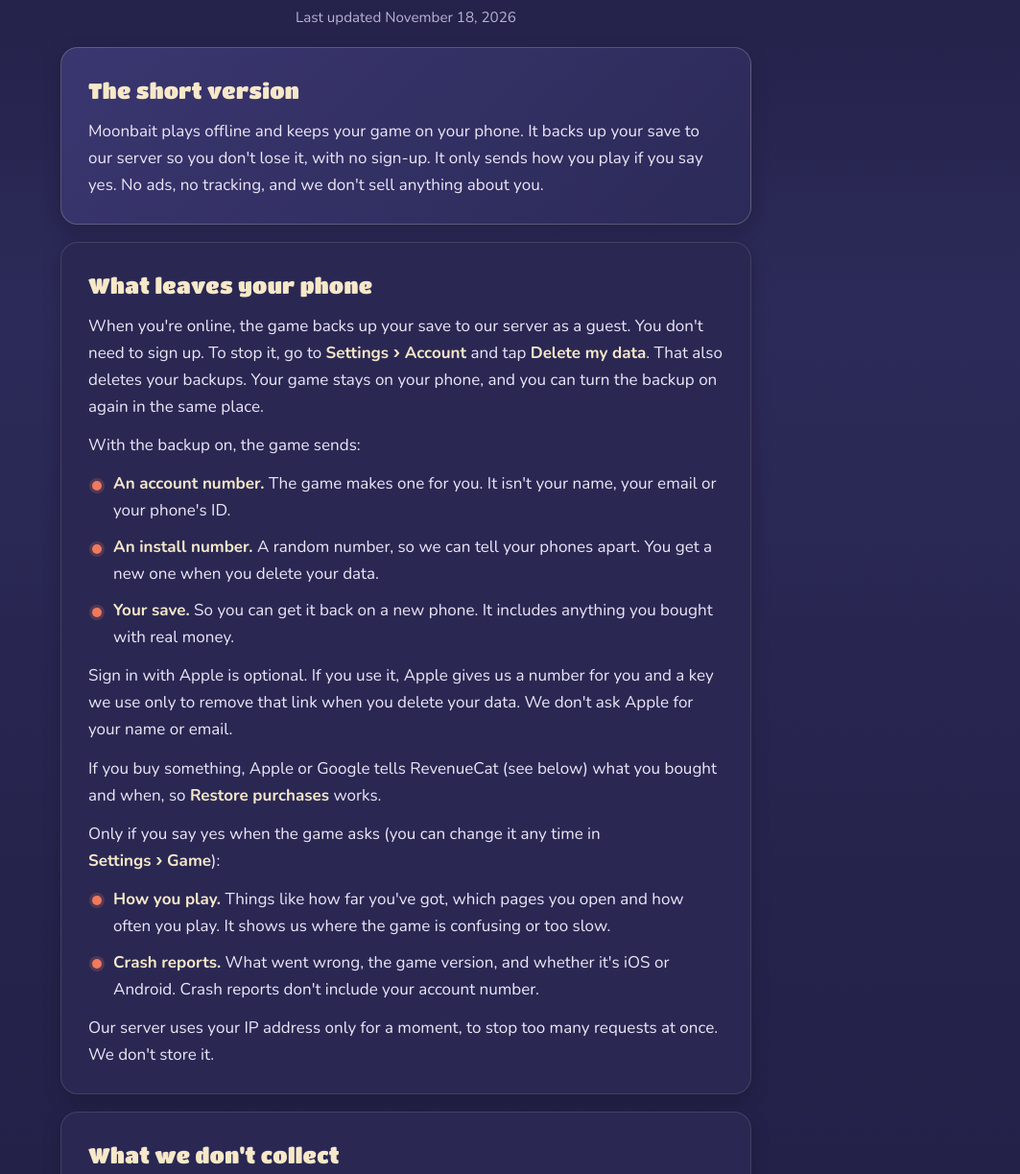
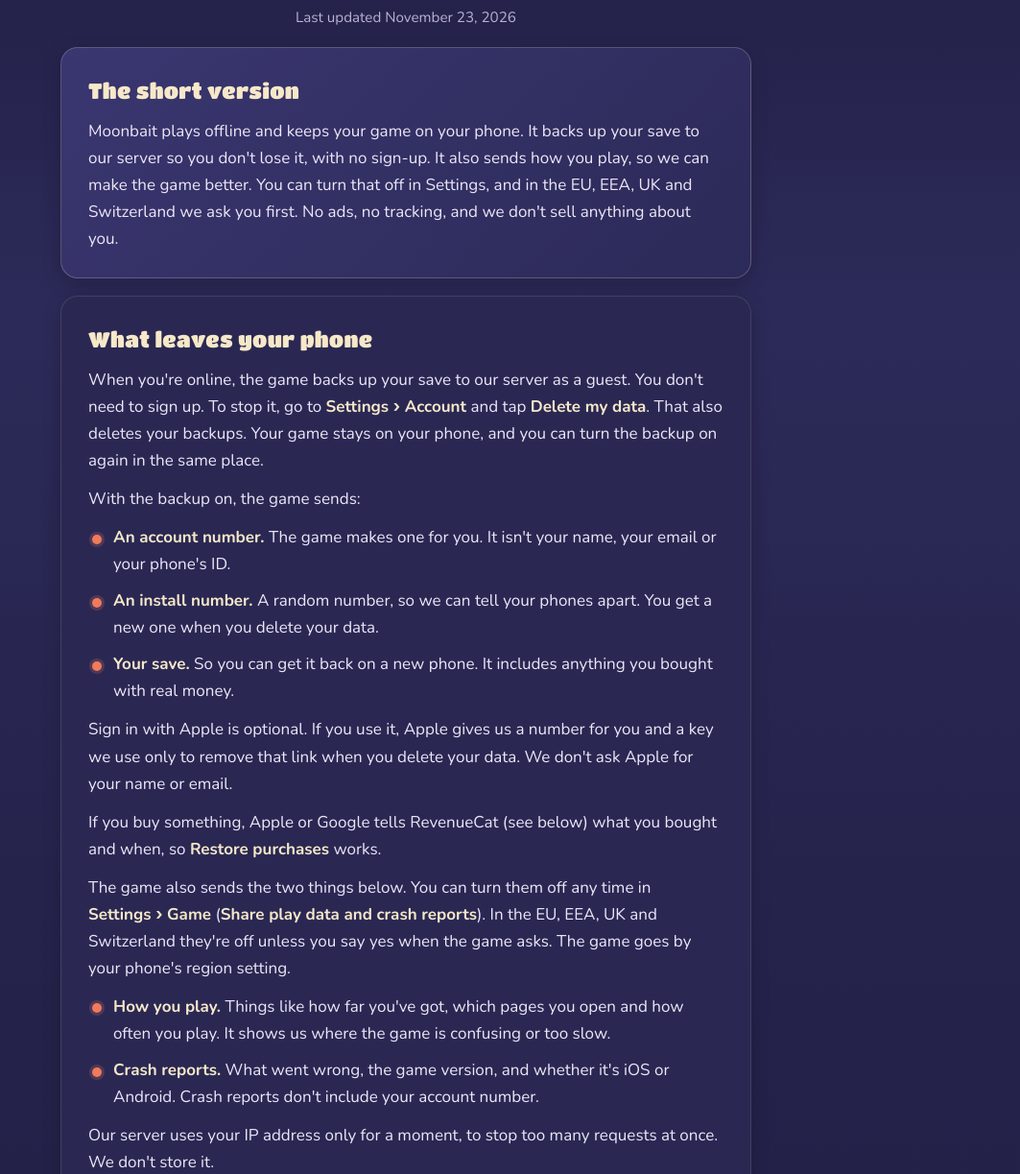
Before and after one commit to 6jq7krp5jk-stack/notapplicablegames.com, a plain HTML site: page moonbait/privacy.html in a window 1280 px wide. Shown: the part 360-1583 px from the top of the page at 96% size, without its empty margins (217-1280 px from the left). Drawn offline with nearby package versions, Linux system fonts and the light colour scheme.

Commit message:
Moonbait privacy: play data is on unless turned off; asked first in the EU, EEA, UK and Switzerland
Co-Authored-By: Claude Opus 5.5 <noreply@anthropic.com>

```diff
--- a/moonbait/privacy.html
+++ b/moonbait/privacy.html
@@ -112,11 +112,11 @@ footer p + p { margin-top: 6px; }
 </header>
 
 <main id="main">
-<p class="updated" style="margin:0 0 18px">Last updated November 18, 2026</p>
+<p class="updated" style="margin:0 0 18px">Last updated November 23, 2026</p>
 
 <section class="card short">
   <h2>The short version</h2>
-  <p>Moonbait plays offline and keeps your game on your phone. It backs up your save to our server so you don't lose it, with no sign-up. It only sends how you play if you say yes. No ads, no tracking, and we don't sell anything about you.</p>
+  <p>Moonbait plays offline and keeps your game on your phone. It backs up your save to our server so you don't lose it, with no sign-up. It also sends how you play, so we can make the game better. You can turn that off in Settings, and in the EU, EEA, UK and Switzerland we ask you first. No ads, no tracking, and we don't sell anything about you.</p>
 </section>
 
 <section class="card">
@@ -130,7 +130,7 @@ footer p + p { margin-top: 6px; }
   </ul>
   <p>Sign in with Apple is optional. If you use it, Apple gives us a number for you and a key we use only to remove that link when you delete your data. We don't ask Apple for your name or email.</p>
   <p>If you buy something, Apple or Google tells RevenueCat (see below) what you bought and when, so <strong>Restore purchases</strong> works.</p>
-  <p>Only if you say yes when the game asks (you can change it any time in <span class="path">Settings › Game</span>):</p>
+  <p>The game also sends the two things below. You can turn them off any time in <span class="path">Settings › Game</span> (<strong>Share play data and crash reports</strong>). In the EU, EEA, UK and Switzerland they're off unless you say yes when the game asks. The game goes by your phone's region setting.</p>
   <ul>
     <li><strong>How you play.</strong> Things like how far you've got, which pages you open and how often you play. It shows us where the game is confusing or too slow.</li>
     <li><strong>Crash reports.</strong> What went wrong, the game version, and whether it's iOS or Android. Crash reports don't include your account number.</li>
```
